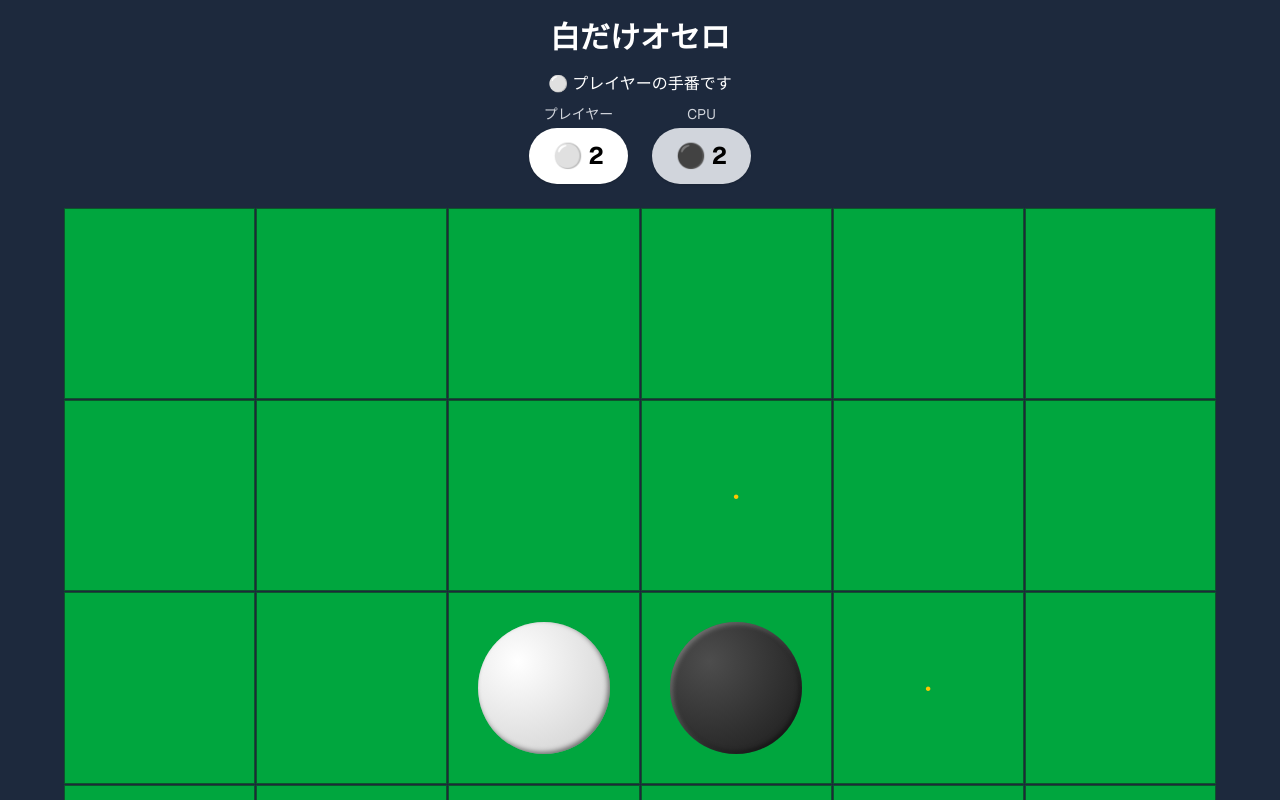
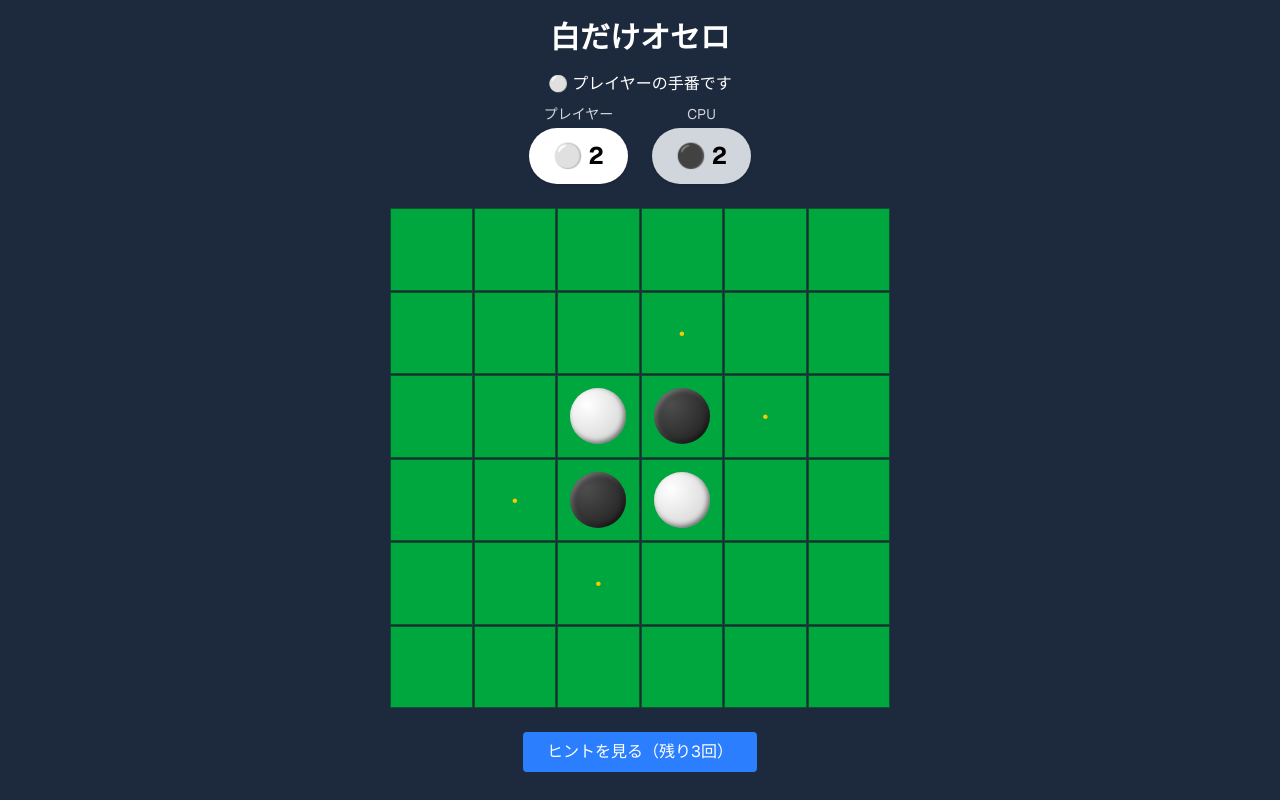
Before and after one commit to hato-taka/white-othello, a Next.js app: page / in a window 1280 px wide. Shown: the top 800 px of the page. Built offline with nearby package versions, Linux system fonts and the light colour scheme.

Commit message:
Othelloコンポーネントのコードをリファクタリングし、スコア表示の条件を修正。ゲームリセット時にヒント表示を有効にし、スタイルを調整。

```diff
--- a/src/app/Othello.tsx
+++ b/src/app/Othello.tsx
@@ -12,7 +12,7 @@ import {
   isValidMove,
   getValidMoves,
   flipDiscs,
-  getScore
+  getScore,
 } from "./othelloLogic";
 
 const Othello: React.FC = () => {
@@ -28,7 +28,8 @@ const Othello: React.FC = () => {
 
   const { black, white } = getScore(board);
   const gameOver = passCount >= 2;
-  const winner = white > black ? "プレイヤー" : black > white ? "CPU" : "引き分け";
+  const winner =
+    white > black ? "プレイヤー" : black > white ? "CPU" : "引き分け";
 
   const resetGame = () => {
     const newBoard = initializeBoard();
@@ -39,7 +40,7 @@ const Othello: React.FC = () => {
     setLastMove(null);
     setCpuMove(null);
     setHintCount(0);
-    setShowHint(false);
+    setShowHint(true);
   };
 
   useEffect(() => {
@@ -50,8 +51,8 @@ const Othello: React.FC = () => {
       if (passCount + 1 >= 2) {
         setPassCount(2); // trigger gameOver
       } else {
-        setPassCount(prev => prev + 1);
-        setCurrentPlayer(prev => (prev === BLACK ? WHITE : BLACK));
+        setPassCount((prev) => prev + 1);
+        setCurrentPlayer((prev) => (prev === BLACK ? WHITE : BLACK));
       }
     } else {
       setPassCount(0);
@@ -97,19 +98,19 @@ const Othello: React.FC = () => {
         <div className="flex flex-col items-center">
           <span className="text-sm text-gray-300 mb-1">プレイヤー</span>
           <span className="inline-block px-6 py-3 bg-white text-black text-2xl font-bold rounded-full shadow">
-            ⚪ {(black + white >= SIZE * SIZE - 10 && !gameOver) ? '??' : white}
+            ⚪ {black + white >= SIZE * SIZE - 10 && !gameOver ? "??" : white}
           </span>
         </div>
         <div className="flex flex-col items-center">
           <span className="text-sm text-gray-300 mb-1">CPU</span>
           <span className="inline-block px-6 py-3 bg-gray-300 text-black text-2xl font-bold rounded-full shadow">
-            ⚫ {(black + white >= SIZE * SIZE - 10 && !gameOver) ? '??' : black}
+            ⚫ {black + white >= SIZE * SIZE - 10 && !gameOver ? "??" : black}
           </span>
         </div>
       </div>
 
       <div
-        className="grid gap-[1px] rounded-xl max-w-[90vw] mx-auto"
+        className="grid gap-[1px] rounded-xl w-full max-w-[90vw] md:max-w-[500px] mx-auto"
         style={{ gridTemplateColumns: `repeat(${SIZE}, minmax(30px, 1fr))` }}
       >
         {board.flat().map((cell, index) => {
```
